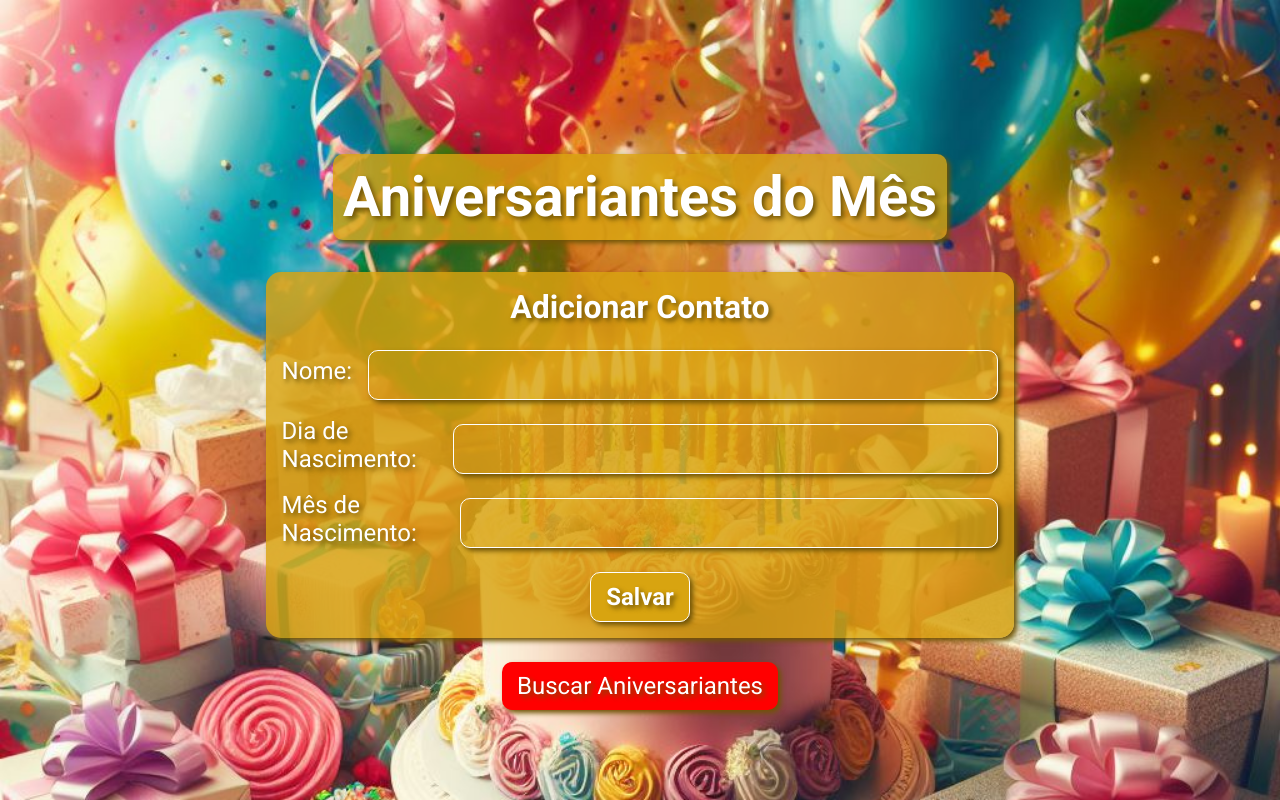
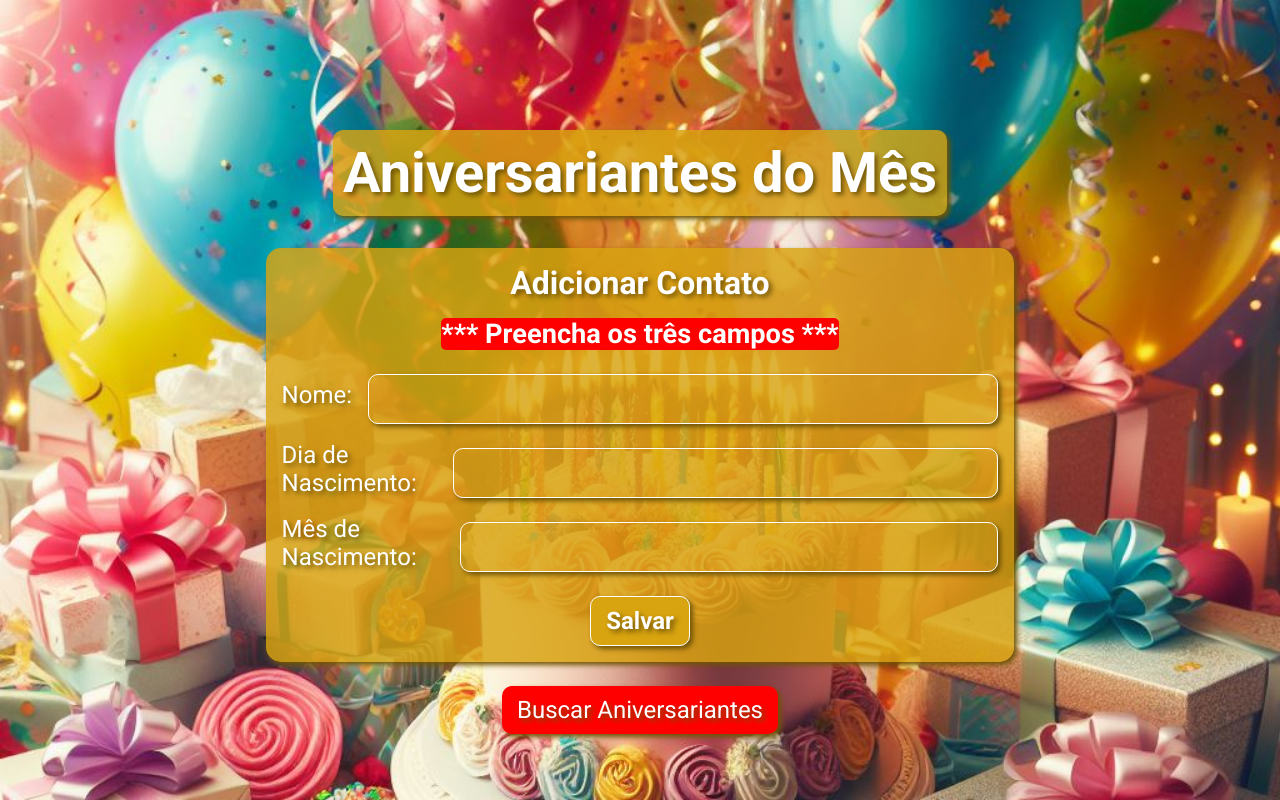
Before and after one commit to Luciano-Ruperti/aniversariantes-do-mes, a plain HTML site: page index.html in a window 1280 px wide. Both pictures are taken after a click on the button "Salvar". Drawn offline with Linux system fonts and the light colour scheme.

Commit message:
inserindo validações nos inputs

```diff
--- a/index.html
+++ b/index.html
@@ -17,6 +17,7 @@
       <h1>Aniversariantes do Mês</h1>
       <div class="add-aniversariante">
         <h2>Adicionar Contato</h2>
+        <p id="msg-erro"></p>
         <div class="input-field">
           <label for="nome">Nome: </label>
           <input type="text" class="input" id="nome" />
--- a/script.js
+++ b/script.js
@@ -1,10 +1,14 @@
 function salvarNoLocalStorage() {
   // Obtém os valores dos campos de entrada
-  var nome = document.getElementById("nome");
-  var diaNascimento = document.getElementById("dia-nascimento");
-  var mesNascimento = document.getElementById("mes-nascimento");
-  var salvarBtn = document.getElementById("input-btn");
+  let nome = document.getElementById("nome");
+  let diaNascimento = document.getElementById("dia-nascimento");
+  let mesNascimento = document.getElementById("mes-nascimento");
+  let salvarBtn = document.getElementById("input-btn");
+  let msgErro = document.getElementById("msg-erro");
 
+  let preencheu = validaInformacoes(nome, diaNascimento, mesNascimento);
+
+  if (preencheu) {
     // Cria um objeto com esses valores
     var pessoa = {
       nome: nome.value,
@@ -45,12 +49,45 @@ function salvarNoLocalStorage() {
     nome.value = "";
     diaNascimento.value = "";
     mesNascimento.value = "";
+    msgErro.innerText = "";
 
     // Coloca o foco no campo nome
     nome.focus();
 
     // retorna cor original do botão
     salvarBtn.blur();
+  }
+}
+
+function validaInformacoes(nome, diaNascimento, mesNascimento) {
+  nome = nome.value;
+  dia = Number(diaNascimento.value);
+  mes = Number(mesNascimento.value);
+  console.log(nome, dia, mes);
+  const mesesCom30Dias = [4, 6, 9, 11];
+  const mesesCom31Dias = [1, 3, 5, 7, 8, 10, 12];
+  let preencheu = false;
+  let msgErro = document.getElementById("msg-erro");
+
+  // verifica se preencheu todos os campos
+  if (nome === "" || dia === 0 || mes === 0) {
+    msgErro.innerText = "*** Preencha os três campos ***";
+    // verifica se o mês é válido
+  } else if (mes < 1 || mes > 12) {
+    msgErro.innerText = "*** Mês inválido ***";
+  } else if (
+    dia < 1 ||
+    (mes === 2 && dia > 29) ||
+    (mesesCom30Dias.includes(mes) && dia > 30) ||
+    (mesesCom31Dias.includes(mes) && dia > 31)
+  ) {
+    msgErro.innerText = "*** Dia inválido ***";
+  } else {
+    preencheu = true;
+    //msgErro.innerText = "*** Contato adicionado ***";
+    //msgErro.style.color = "green";
+  }
+  return preencheu;
 }
 
 // Busca aniversariante na local storage
--- a/style.css
+++ b/style.css
@@ -84,6 +84,17 @@ h1 {
   width: 100%;
 }
 
+#msg-erro {
+  color: #fff;
+  background-color: red;
+  font-size: 1.7rem;
+  font-weight: bolder;
+  text-shadow: none;
+  align-self: center;
+  /*padding: 5px 10px;*/
+  border-radius: 5px;
+}
+
 .input-btn {
   margin-top: 0.5rem;
   font-size: 1.5rem;
```
Lines whose indentation alone changed are shown as unchanged.
